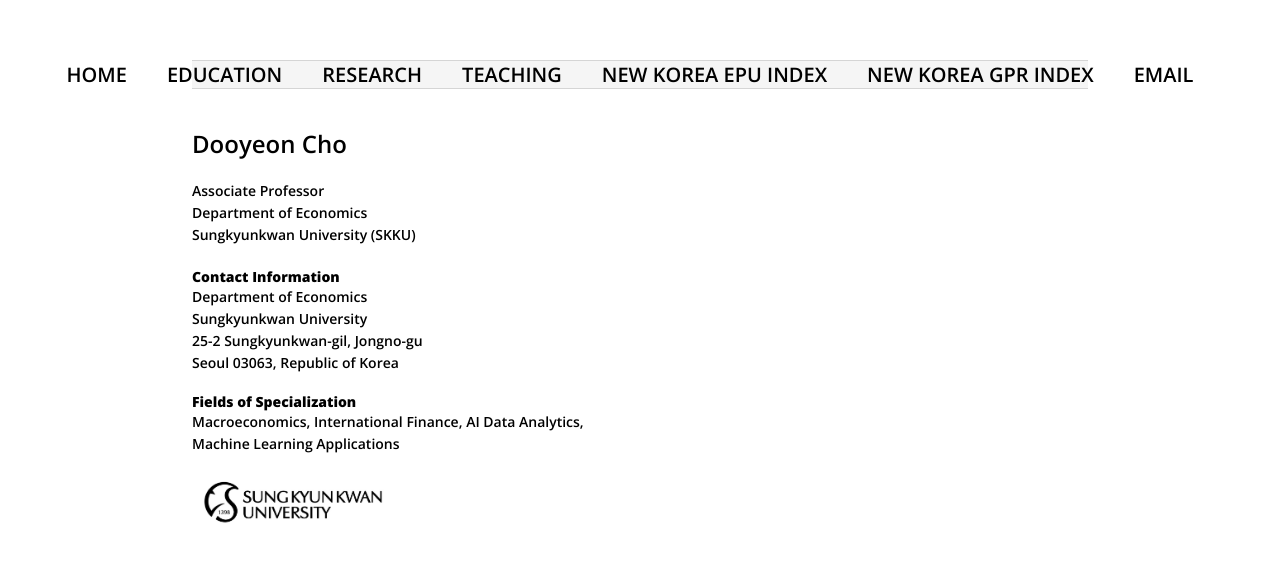
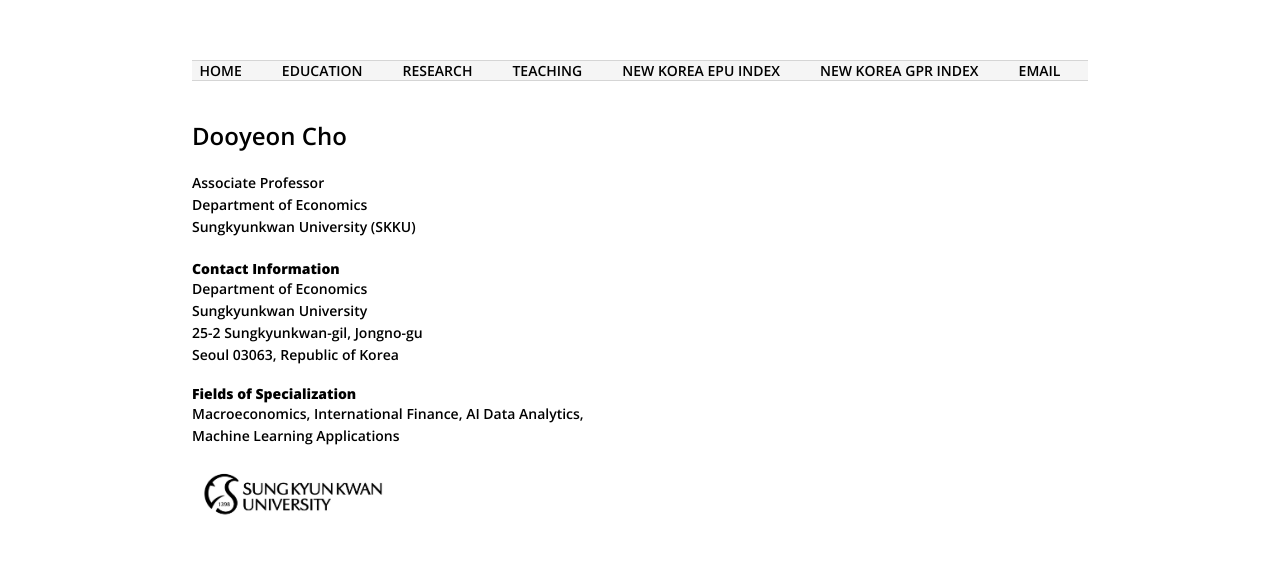
Before and after one commit to dooyeoncho/dooyeoncho.github.io, a Jekyll site: the page built from index.html, in a window 1280 px wide. Shown: the top 562 px of the page. Built offline with Jekyll 4.4.1, drawn with Linux system fonts in a browser that asks for light colours.

Commit message:
Update default.html

```diff
--- a/_layouts/default.html
+++ b/_layouts/default.html
@@ -15,7 +15,7 @@
   justify-content: center;     /* center all items */
   gap: 10px 20px;              /* space between items */
   background-color: #f5f5f5;   /* optional background */
-  padding: 10px 0;
+  padding: 15px 0;
   max-width: 100%;             /* no overflow */
   box-sizing: border-box;
 }
@@ -28,7 +28,7 @@
 /* Link styles */
 footer ul li a {
   font-family: 'Open Sans', sans-serif;
-  font-size: 20px;
+  font-size: 14px;
   font-weight: 600;
   color: black;
   text-decoration: none;
```
